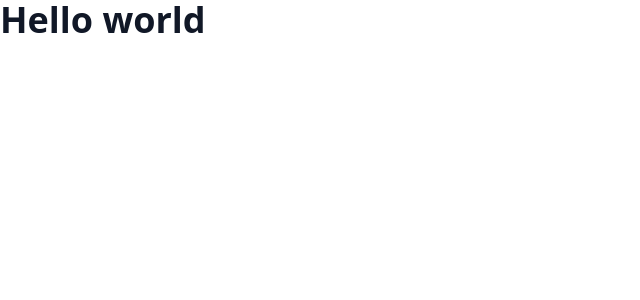
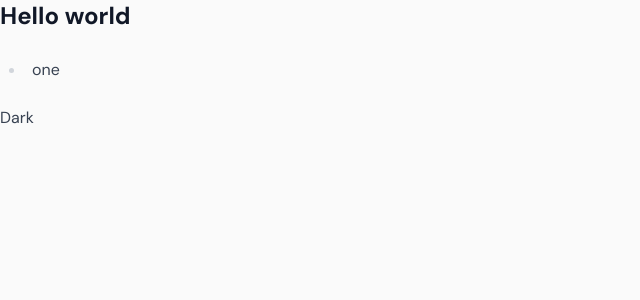
Before and after one commit to GentikSolm/imjosh-blog, a Next.js app: page / in a window 1280 px wide. Shown: the top 300 px of the page, without its empty margins (0-640 px from the left). Built offline with nearby package versions, Linux system fonts and the light colour scheme.

Commit message:
feat: simple dark mode toggle

```diff
--- a/src/app/Test.mdx
+++ b/src/app/Test.mdx
@@ -1 +1,3 @@
-# Hello world
+## Hello world
+
+- one
--- /dev/null
+++ b/src/app/ToggleTheme.tsx
@@ -0,0 +1,19 @@
+"use client";
+
+import { useState } from "react";
+
+export default function ToggleTheme() {
+  const [isDark, setIsDark] = useState(false);
+  return (
+    <button
+      onClick={() => {
+        isDark
+          ? document.documentElement.classList.remove("dark")
+          : document.documentElement.classList.add("dark");
+        setIsDark((d) => !d);
+      }}
+    >
+      {isDark ? 'Light' : 'Dark'}
+    </button>
+  );
+}
--- a/src/app/layout.tsx
+++ b/src/app/layout.tsx
@@ -2,26 +2,18 @@ import "~/styles/globals.css";
 import { Analytics } from "@vercel/analytics/react";
 import clsx from "clsx";
 import { AxiomWebVitals } from "next-axiom";
+import { DM_Sans } from "next/font/google";
 
 export const metadata = {
   title: 'imjosh.dev',
   description: "",
 };
 
-/*
-import { Inter, Bricolage_Grotesque } from "next/font/google";
-const sans = Inter({
+const sans = DM_Sans({
   subsets: ["latin"],
   variable: "--font-sans",
   display: "swap",
 });
-
-const serif = Bricolage_Grotesque({
-  subsets: ["latin"],
-  variable: "--font-serif",
-  display: "swap",
-});
-*/
 
 export default function RootLayout({
   children,
@@ -29,8 +21,8 @@ export default function RootLayout({
   children: React.ReactNode;
 }) {
   return (
-    <html lang="en" className={clsx("h-full")}>
-      <body className="h-full">
+    <html lang="en" className={clsx("h-full ", sans.variable)}>
+      <body className="h-full bg-neutral-50 dark:bg-neutral-800 transition-colors">
         {children}
         <Analytics />
         <AxiomWebVitals />
--- a/src/app/page.tsx
+++ b/src/app/page.tsx
@@ -1,4 +1,9 @@
 import Test from './Test.mdx'
+import ToggleTheme from './ToggleTheme'
 export default function Page(){
-  return (<div className='prose'><Test/></div>)
+  return (
+  <div className='prose prose-red dark:prose-invert'><Test/>
+  <ToggleTheme/>
+  </div>
+  )
 }
--- a/tailwind.config.ts
+++ b/tailwind.config.ts
@@ -1,10 +1,16 @@
 import { type Config } from "tailwindcss";
+import defaultTheme from "tailwindcss/defaultTheme";
 
 export default {
   content: ["./src/**/*.{js,ts,jsx,tsx}"],
   theme: {
-    extend: {},
+    extend: {
+      fontFamily: {
+        sans: ["var(--font-sans)", ...defaultTheme.fontFamily.sans],
+      },
+    },
   },
+  darkMode: 'class',
   plugins: [
     require("@tailwindcss/typography"),
   ],
```
